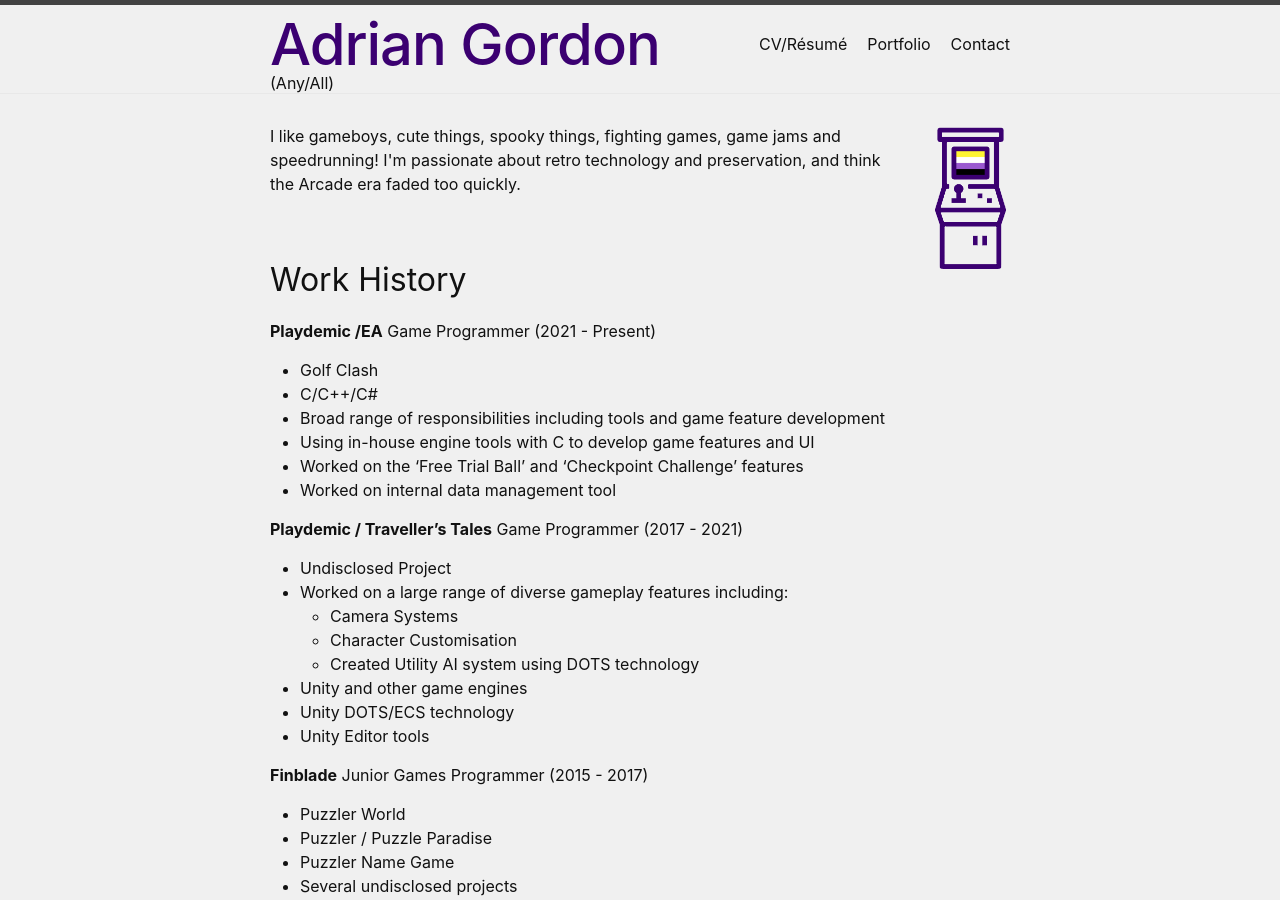
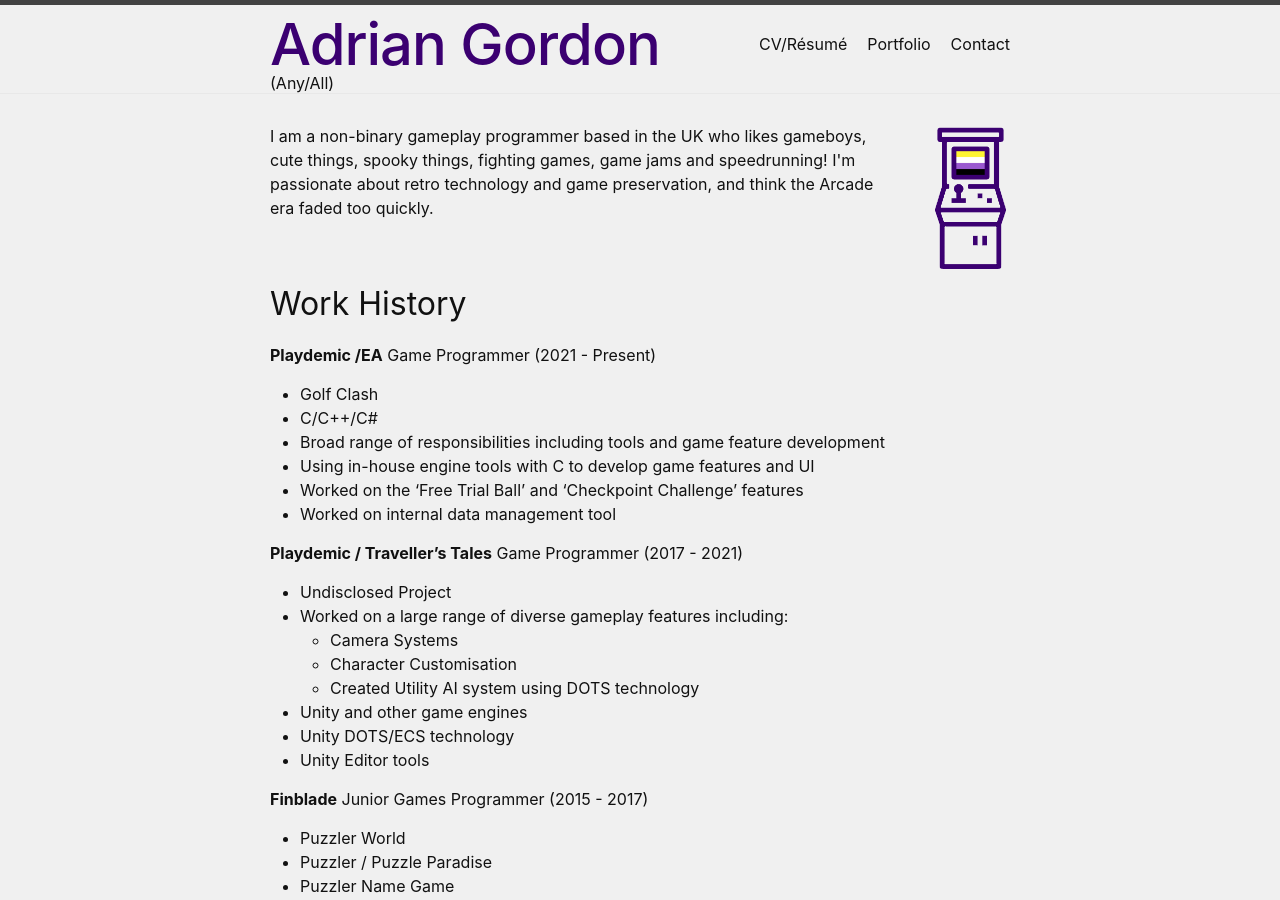
Before and after one commit to TheADrain/Portfolio, a Jekyll site: the page built from docs/index.markdown, in a window 1280 px wide and 900 px high. Built offline with Jekyll 4.4.1, drawn with Linux system fonts in a browser that asks for light colours.

Commit message:
Update index.markdown

```diff
--- a/docs/index.markdown
+++ b/docs/index.markdown
@@ -8,7 +8,7 @@ order: 1
     <img style='float:right; padding-left:50px;' src="{{site.baseurl}}other/logo.png" alt="Puzzler Name Game" height="150"/>
   </div>
   <div class="column">
-    <p>I like gameboys, cute things, spooky things, fighting games, game jams and speedrunning! I'm passionate about retro technology and preservation, and think the Arcade era faded too quickly. </p>
+    <p>I am a non-binary gameplay programmer based in the UK who likes gameboys, cute things, spooky things, fighting games, game jams and speedrunning! I'm passionate about retro technology and game preservation, and think the Arcade era faded too quickly. </p>
   </div>
 </div>
 
```
